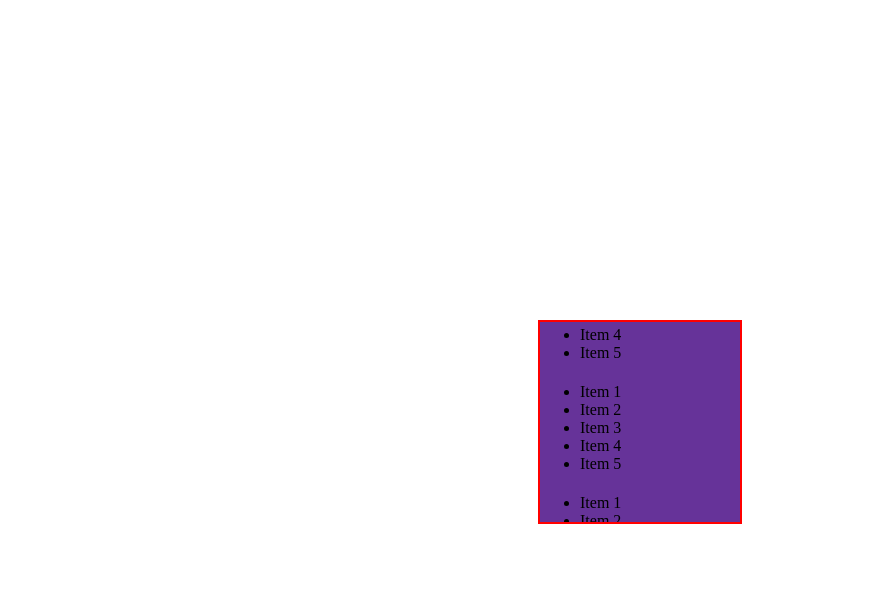
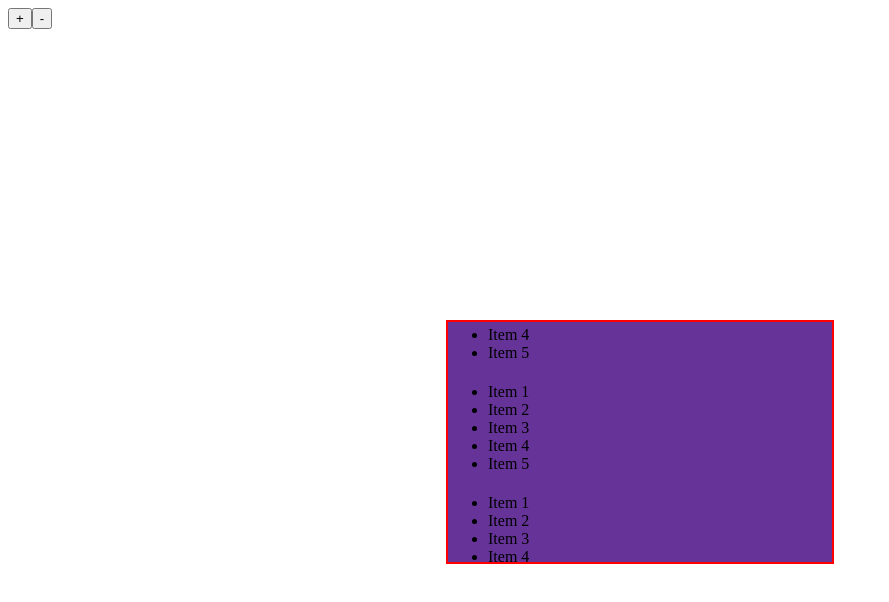
Before and after one commit to YishaiBerg/vue-dynamic-marquee, a Vue app: page / in a window 1280 px wide. Shown: the top 602 px of the page, without its empty margins (0-889 px from the left). Built offline with nearby package versions, Linux system fonts and the light colour scheme.

Commit message:
added resizeObserver types

```diff
--- a/package.json
+++ b/package.json
@@ -14,6 +14,7 @@
   },
   "devDependencies": {
     "@types/jest": "^24.0.19",
+    "@types/resize-observer-browser": "^0.1.3",
     "@vue/cli-plugin-babel": "^4.1.0",
     "@vue/cli-plugin-typescript": "^4.1.0",
     "@vue/cli-plugin-unit-jest": "^4.1.0",
--- a/src/App.vue
+++ b/src/App.vue
@@ -9,6 +9,8 @@
       </ul>
     </dynamic-marquee>
     </div>
+    <button @click="liNum++">+</button>
+    <button @click="liNum--">-</button>
   </div>
 </template>
 
@@ -34,8 +36,8 @@ export default Vue.extend({
 <style scoped>
 .outer-wrapper {
   background-color: rebeccapurple;
-  height: 200px;
-  width:  200px;
+  height: 30vh;
+  width:  30vw;
   border: 2px solid red;
   position: absolute;
   top: 40vh;
--- a/src/components/DynamicMarquee.vue
+++ b/src/components/DynamicMarquee.vue
@@ -12,7 +12,9 @@
 </template>
 
 <script lang="ts">
+/// <reference types="resize-observer-browser" />
 import Vue from "vue";
+
 
 interface elWithAnimationData {
   element: HTMLElement;
@@ -252,6 +254,24 @@ export default Vue.extend({
       this.wrapperDirection = getComputedStyle(wrapper).getPropertyValue(
         "direction"
       );
+    },
+    setResizeObserver() {
+      const resizeObserver = new ResizeObserver(this.onResize);
+      resizeObserver.observe(this.$refs.wrapper as HTMLElement);
+      const marqueeArr = this.$refs.marquee as HTMLElement[];
+      resizeObserver.observe(marqueeArr[0]);
+    },
+    onResize(entries: ReadonlyArray<ResizeObserverEntry>) {
+      console.log(entries);
+      // if (entries[0].target.isEqualNode(this.$refs.wrapper)) {
+      //   console.log("wrapper");
+      // } else if (entries[0].target.isEqualNode(this.$refs.marquee[0])) {
+      //   this.calcDimensions();
+      //   if (this.repeat) {
+      //     this.calcRepeatNum();
+      //   }
+      //   this.initialAnimationData()
+      // }
     }
   },
   async mounted() {
@@ -262,6 +282,7 @@ export default Vue.extend({
       this.calcRepeatNum();
     }
     this.initialAnimationData();
+    this.setResizeObserver();
     const translateMarquee = (currentTime: number) => {
       const longPause = currentTime - this.lastTime > 100;
       if (!this.pause && !longPause) {
--- a/tsconfig.json
+++ b/tsconfig.json
@@ -12,7 +12,8 @@
     "baseUrl": ".",
     "types": [
       "webpack-env",
-      "jest"
+      "jest",
+      "resize-observer-browser"
     ],
     "paths": {
       "@/*": [
```
Also changed, not shown: 1 other file (tests, documents, lock files or other folders).
